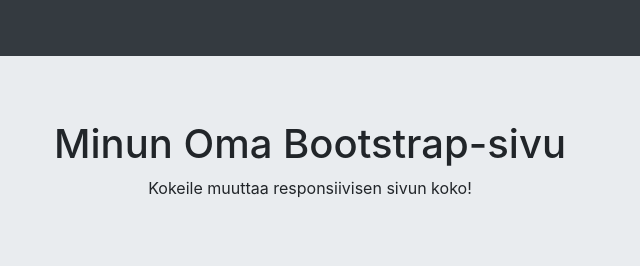
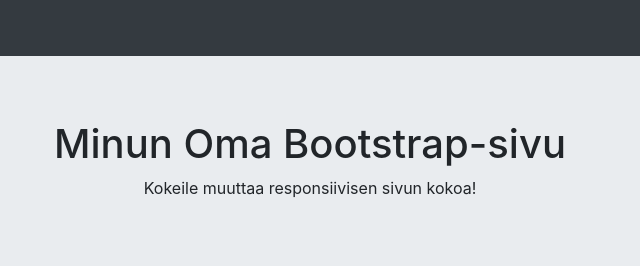
Before and after one commit to Turzik11/Turzik11.github.io, a plain HTML site: page index.html in a window 1280 px wide. Shown: the top 266 px of the page, 330-970 px from the left. Drawn offline with nearby package versions, Linux system fonts and the light colour scheme.

Commit message:
Update index.html

```diff
--- a/index.html
+++ b/index.html
@@ -39,7 +39,7 @@
 
 <div class="jumbotron text-center">
   <h1>Minun Oma Bootstrap-sivu</h1>
-  <p>Kokeile muuttaa responsiivisen sivun koko!</p>
+  <p>Kokeile muuttaa responsiivisen sivun kokoa!</p>
 </div>
 
 <div class="container">
```
